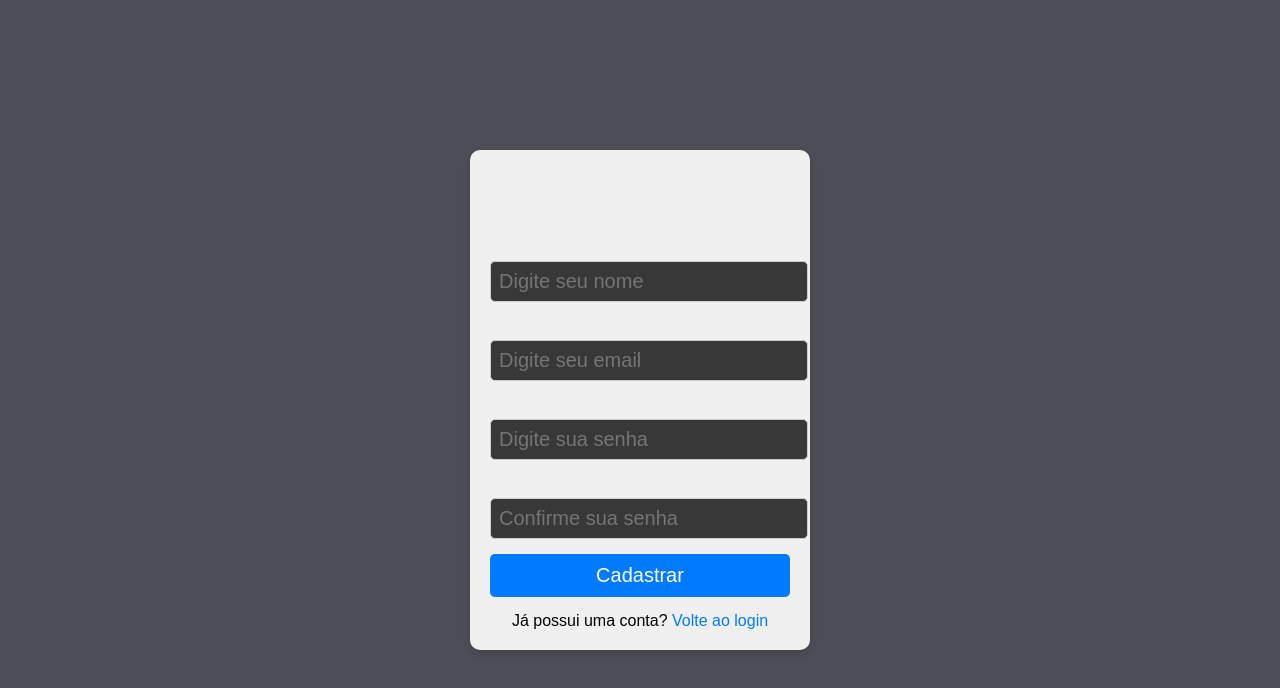
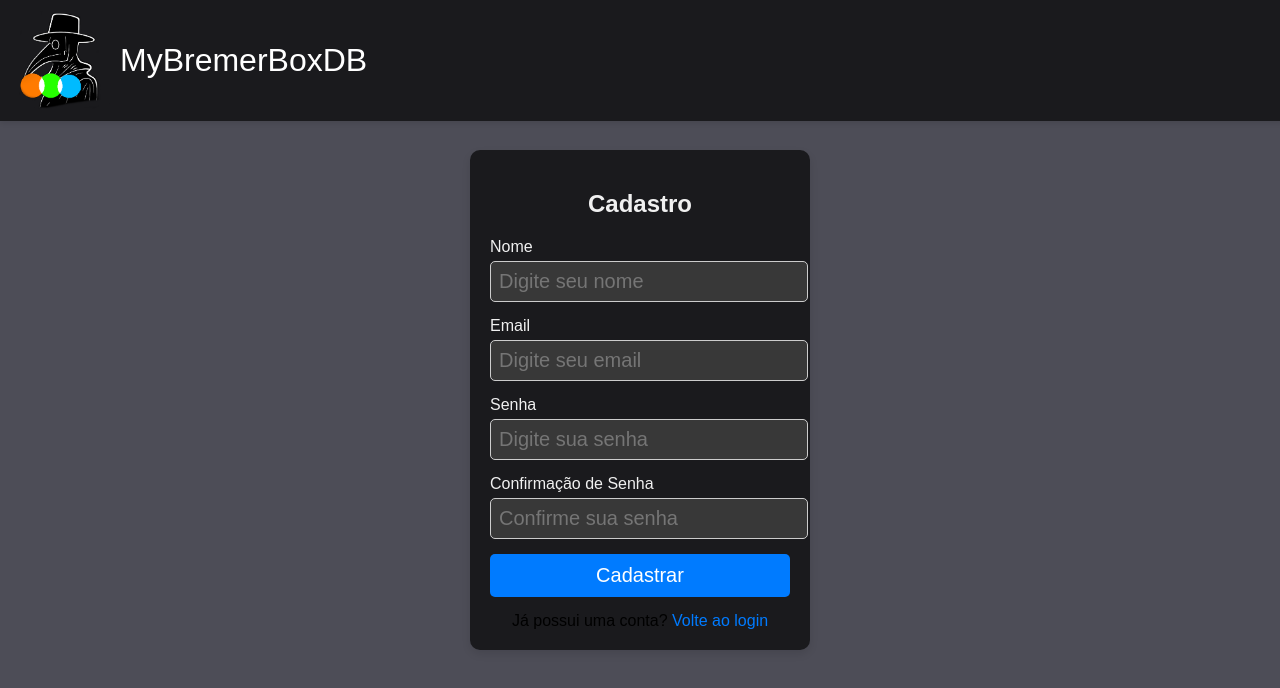
Before and after one commit to mateussimeao/BremerFilmes-FrontEnd, a React (Create React App) app: page /signup in a window 1280 px wide. Shown: the top 688 px of the page. Built offline with nearby package versions, Linux system fonts and the light colour scheme; a web font is replaced by a local one.

Commit message:
Alteração no Cadastro
Adição do Header

```diff
--- a/src/Signup.css
+++ b/src/Signup.css
@@ -10,7 +10,7 @@ html, body {
     width: 300px;
     padding: 20px;
     border-radius: 10px;
-    background-color: #f0f0f0;
+    background-color: rgb(26, 26, 29);
     box-shadow: 0 4px 8px rgba(0, 0, 0, 0.1);
   }
 
--- a/src/Signup.js
+++ b/src/Signup.js
@@ -1,6 +1,7 @@
 import React, { useState } from 'react';
 import { Link } from 'react-router-dom';
 import './Signup.css';
+import logo from './img/logo.png'
 
 function Signup() {
   const [name, setName] = useState('');
@@ -24,7 +25,10 @@ function Signup() {
 
   return (
     <div className="signup-container">
-      <h2>Cadastro - BremerBoxDB</h2>
+      <header className="site-Header">
+        <img src={logo} alt='Logo da BremerBoxDB' className='headerImg'></img> <p id='site-Name'>MyBremerBoxDB</p>
+      </header>
+      <h2>Cadastro</h2>
       <form onSubmit={handleSubmit}>
         <div className="form-group">
           <label>Nome</label>
```
